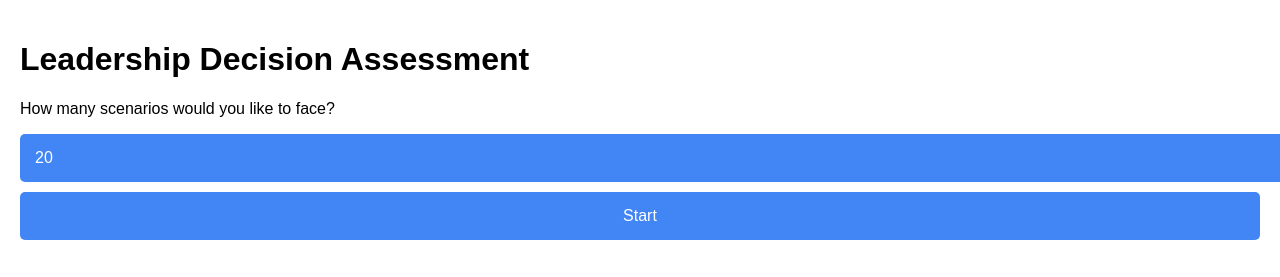
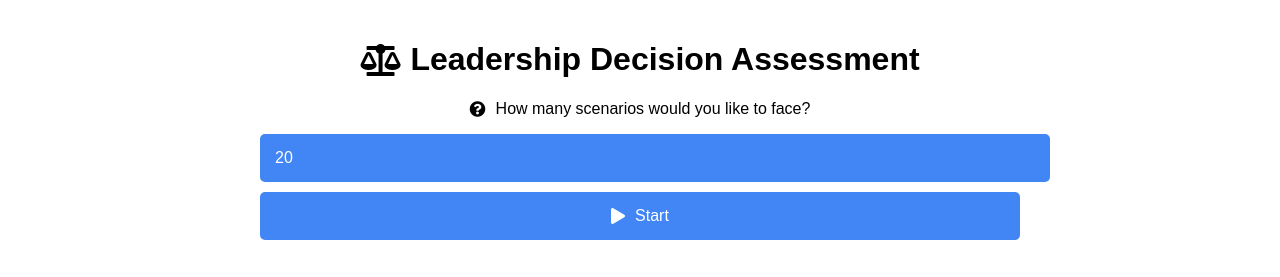
Before and after one commit to EthiQuest/Moral-Dilemma-Machine, a plain HTML site: page index.html in a window 1280 px wide. Drawn offline with nearby package versions, Linux system fonts and the light colour scheme.

Commit message:
Update index.html

```diff
--- a/index.html
+++ b/index.html
@@ -9,14 +9,15 @@
     <title>Leadership Decision Assessment</title>
     <link rel="manifest" href="manifest.json">
     <link rel="apple-touch-icon" href="icon-192x192.png">
-<link rel="stylesheet" href="https://cdnjs.cloudflare.com/ajax/libs/font-awesome/5.15.3/css/all.min.css">
+    <link rel="stylesheet" href="https://cdnjs.cloudflare.com/ajax/libs/font-awesome/5.15.3/css/all.min.css">
     <script src="https://cdn.jsdelivr.net/npm/chart.js"></script>
     <style>
         body {
             font-family: Arial, sans-serif;
             margin: 0;
             padding: 20px;
-            max-width: 100%;
+            max-width: 800px;
+            margin: 0 auto;
             box-sizing: border-box;
         }
         button, input[type="number"] {
@@ -53,14 +54,22 @@
         button:active, button.active {
             background-color: #3367d6;
         }
+        .icon-text {
+            display: flex;
+            align-items: center;
+            justify-content: center;
+        }
+        .icon-text i {
+            margin-right: 10px;
+        }
     </style>
 </head>
 <body>
-    <h1>Leadership Decision Assessment</h1>
+    <h1 class="icon-text"><i class="fas fa-balance-scale"></i>Leadership Decision Assessment</h1>
     <div id="setup">
-        <p>How many scenarios would you like to face?</p>
+        <p class="icon-text"><i class="fas fa-question-circle"></i>How many scenarios would you like to face?</p>
         <input type="number" id="dilemmaCount" min="1" max="50" value="20">
-        <button onclick="startAssessment()">Start</button>
+        <button onclick="startAssessment()" class="icon-text"><i class="fas fa-play"></i>Start</button>
     </div>
     <div id="game" style="display:none;">
         <div id="progress"></div>
@@ -71,7 +80,7 @@
     <canvas id="radarChart"></canvas>
     <div id="hrAccess" style="display:none;">
         <input type="password" id="hrCodeInput" placeholder="HR Code">
-        <button onclick="checkHRCode()">Access HR View</button>
+        <button onclick="checkHRCode()" class="icon-text"><i class="fas fa-lock"></i>Access HR View</button>
     </div>
     <div id="hrDetails"></div>
 
```
